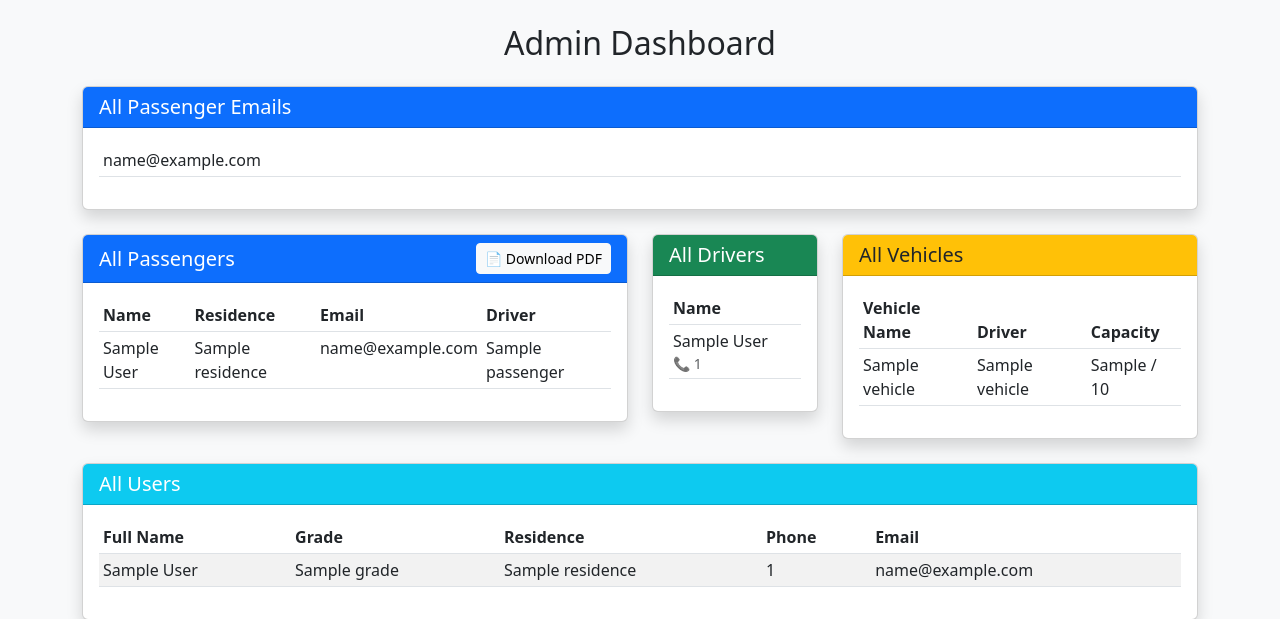
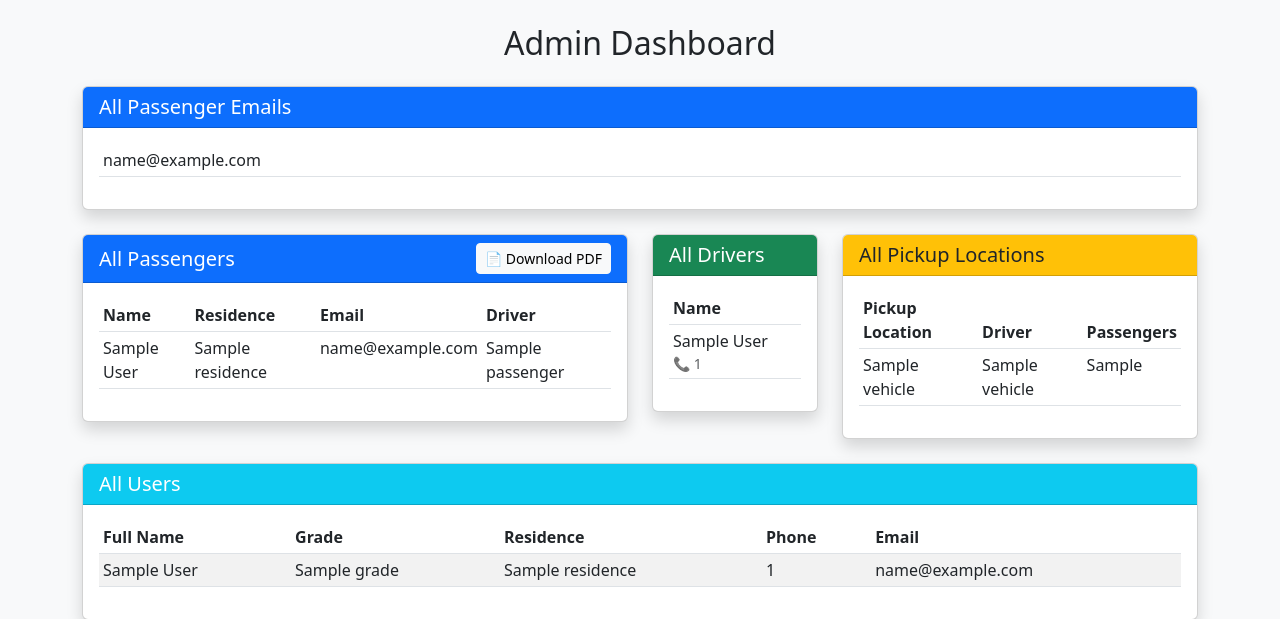
Before and after one commit to Gilaze/church-rides, a Python web app: template templates/admin_dashboard.html in a window 1280 px wide. Shown: the part 56-675 px from the top of the page. Run offline with Jinja, Linux system fonts and the light colour scheme; the template is opened without the code that fills it: most values are stand-ins (such as "Sample title", 1, 10 or a date in 2020); some libraries are stand-ins or nearby versions.

Commit message:
changed vehicle to pickup location

```diff
--- a/templates/admin_dashboard.html
+++ b/templates/admin_dashboard.html
@@ -106,15 +106,15 @@
     <div class="col-md-4">
         <div class="card shadow">
             <div class="card-header bg-warning text-dark">
-                <h5 class="mb-0">All Vehicles</h5>
+                <h5 class="mb-0">All Pickup Locations</h5>
             </div>
             <div class="card-body" style="max-height: 70vh; overflow-y: auto;">
                 <table class="table table-sm">
                     <thead>
                         <tr>
-                            <th>Vehicle Name</th>
+                            <th>Pickup Location</th>
                             <th>Driver</th>
-                            <th>Capacity</th>
+                            <th>Passengers</th>
                         </tr>
                     </thead>
                     <tbody>
@@ -122,13 +122,13 @@
                         <tr>
                             <td>{{ vehicle.vehicle_name }}</td>
                             <td>{{ vehicle.driver_name }}</td>
-                            <td>{{ vehicle.driver_occupied }} / {{ vehicle.driver_capacity }}</td>
+                            <td>{{ vehicle.driver_occupied }}</td>
                         </tr>
                         {% endfor %}
                     </tbody>
                 </table>
                 {% if vehicles|length == 0 %}
-                    <p class="text-muted text-center">No vehicles yet.</p>
+                    <p class="text-muted text-center">No pickup locations yet.</p>
                 {% endif %}
             </div>
         </div>
```
